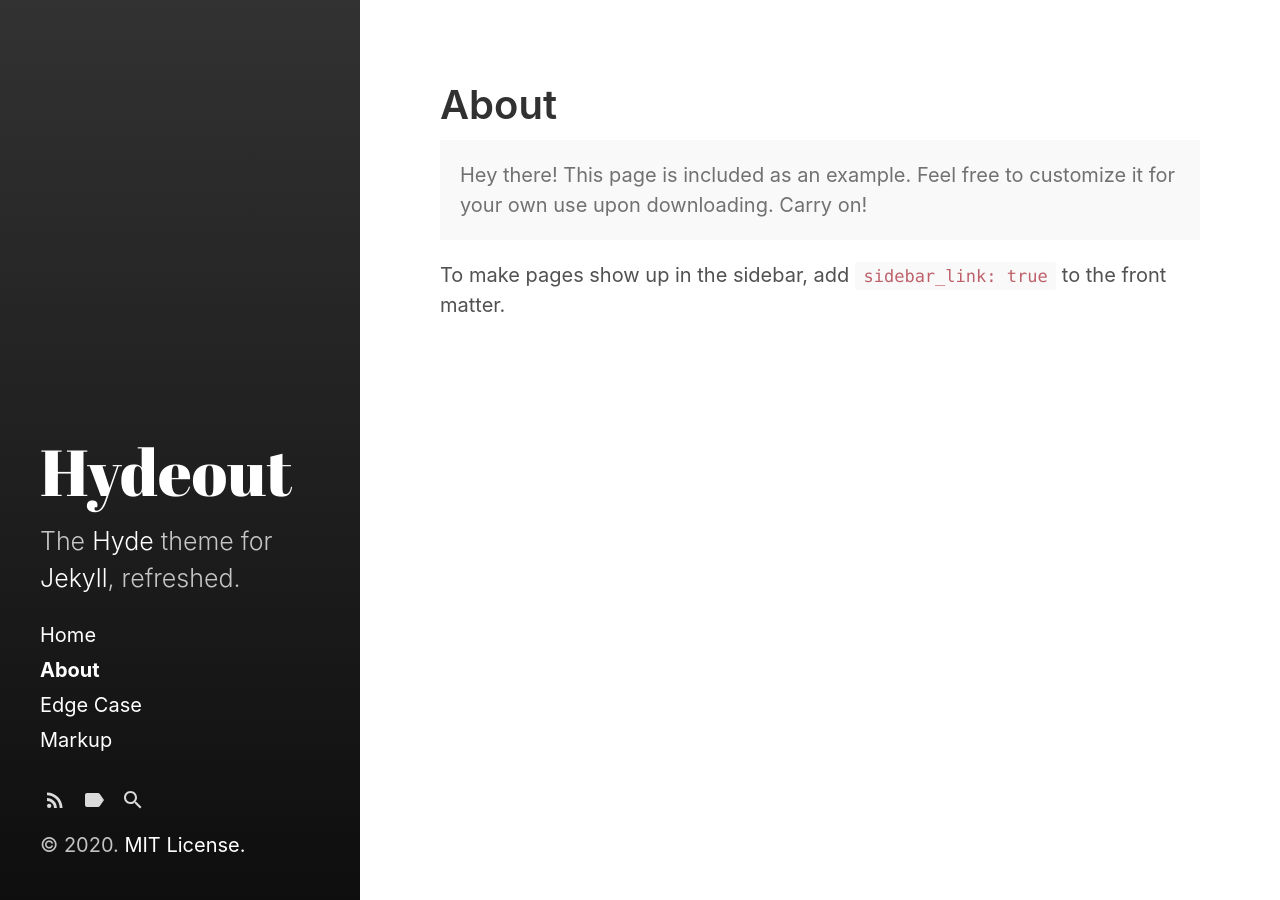
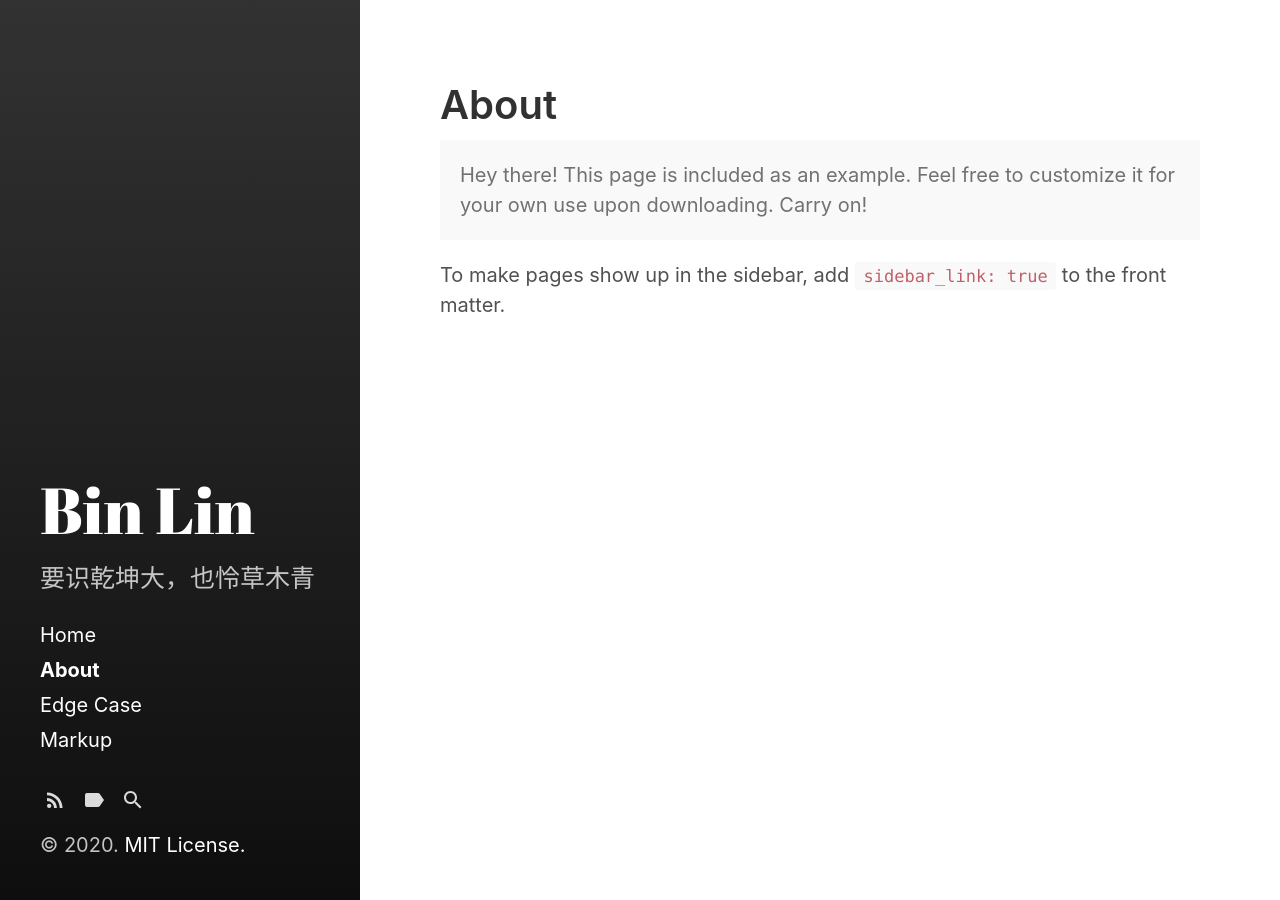
Before and after one commit to Bin0Lin/Bin0Lin.github.io, a Jekyll site: the page built from about.md, in a window 1280 px wide. Built offline with Jekyll 4.4.1, drawn with Linux system fonts in a browser that asks for light colours.

Commit message:
Update _config.yml

```diff
--- a/_config.yml
+++ b/_config.yml
@@ -3,16 +3,11 @@
 highlighter:      rouge
 
 # Setup
-title:            Hydeout
-tagline:          'A Jekyll theme'
-description:      'The <a href="http://hyde.getpoole.com" target="_blank">Hyde</a> theme for <a href="http://jekyllrb.com" target="_blank">Jekyll</a>, refreshed.'
-url:              https://fongandrew.github.io
-baseurl:          '/hydeout'
-                  # the optional subpath of your site, e.g. "/blog"
-                  # NB: This applies to all pages in your Jekyll site.
-                  # If you want to move just the blog index pages but keep
-                  # other pages at root, see the paginate_path and
-                  # sidebar_blog_link below.
+title:            Bin Lin
+tagline:          'My Blog'
+description:      '要识乾坤大，也怜草木青'
+url:              https://Bin0Lin.github.io
+baseurl:          '/Bin0Lin.github.io'
 
 author:
   name:           'Andrew Fong'
```
